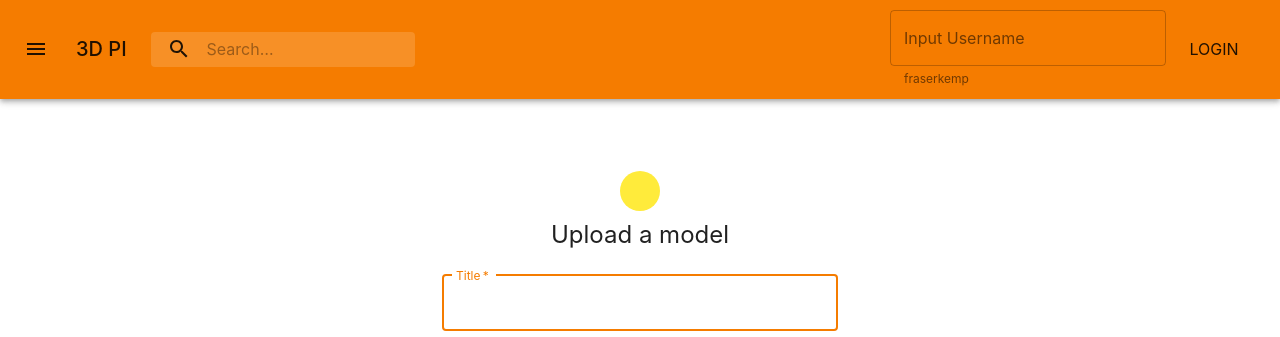
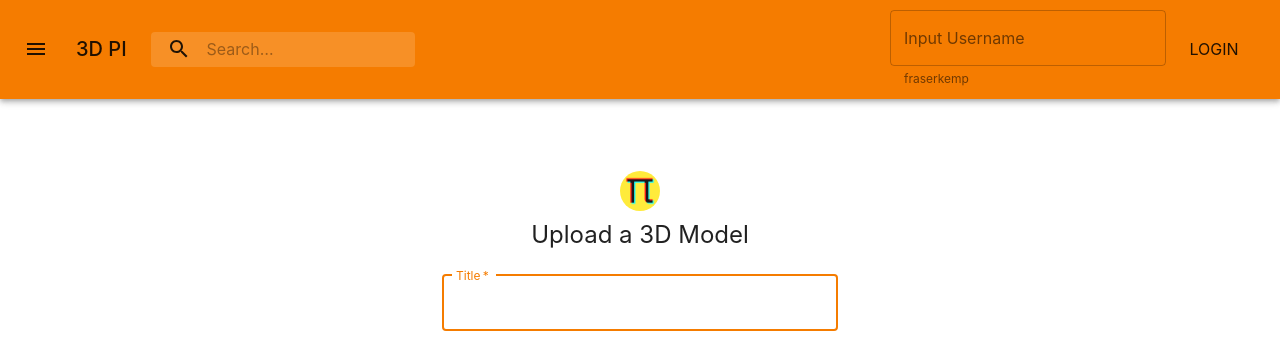
Before and after one commit to lizzykerrigan/fencs-fend, a React (Create React App) app: page /upload_model in a window 1280 px wide. Shown: the top 337 px of the page. Built offline with nearby package versions, Linux system fonts and the light colour scheme.

Commit message:
update text and fix avatar on upload page

```diff
--- a/src/components/UploadModel/UploadModel.jsx
+++ b/src/components/UploadModel/UploadModel.jsx
@@ -62,11 +62,9 @@ class UploadModel extends React.Component {
           <Container component="main" maxWidth="xs">
             <CssBaseline />
             <div className={classes.paper}>
-              <Avatar className={classes.avatar}>
-                <img src={icon} alt="logo" />
-              </Avatar>
+              <Avatar className={classes.avatar} img src={icon} alt="logo" />
               <Typography component="h1" variant="h5">
-                Upload a model
+                Upload a 3D Model
               </Typography>
               <form
                 className={classes.form}
```
